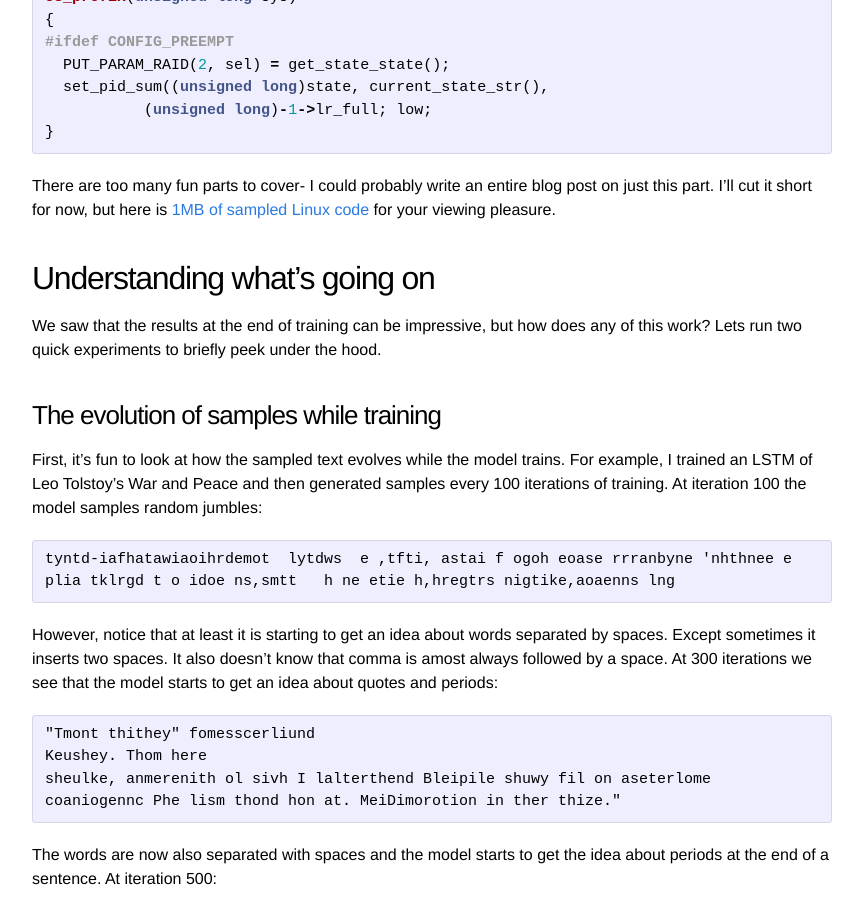
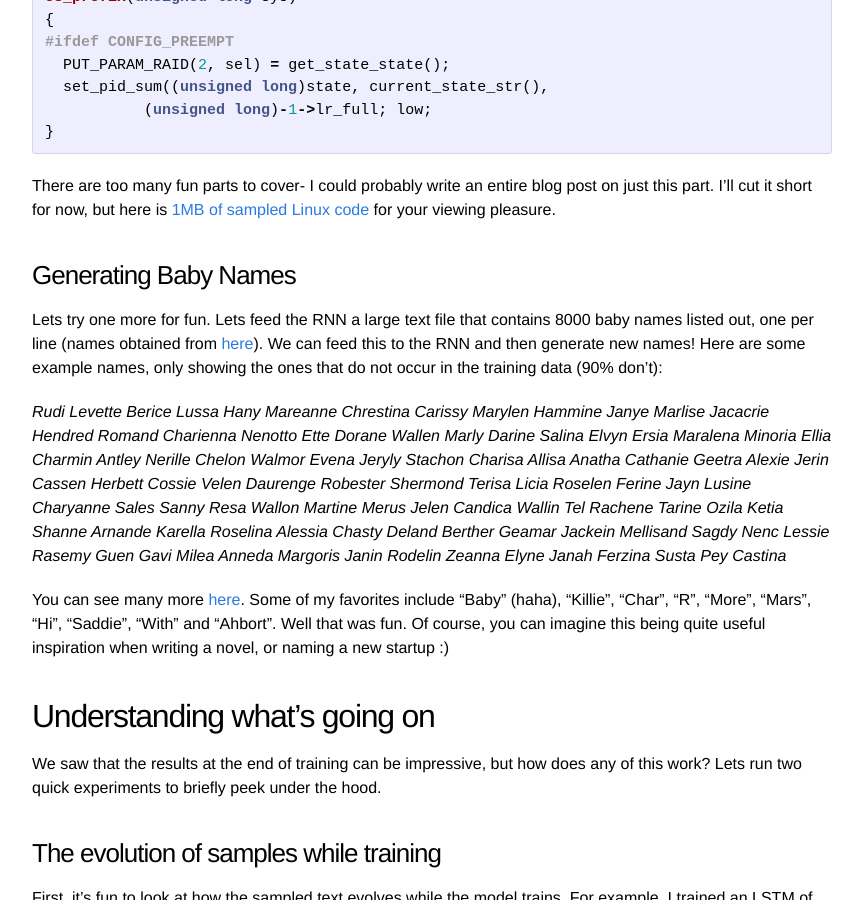
Before and after one commit to karpathy/karpathy.github.io, a Jekyll site: the page built from _posts/2015-05-21-rnn-effectiveness.markdown, in a window 1280 px wide and 900 px high, scrolled down 14783 px. Shown: the whole window, without its empty margins (208-1071 px from the left). Built offline with Jekyll 4.4.1, drawn with Linux system fonts in a browser that asks for light colours; Markdown is read by kramdown in place of the engine named in the settings; formulas are drawn with MathJax 3; comment, search, counter and statistics services are not loaded; some of the changed text lies outside the part shown.

Commit message:
small tweaks and adding a baby names section

```diff
--- a/_posts/2015-05-21-rnn-effectiveness.markdown
+++ b/_posts/2015-05-21-rnn-effectiveness.markdown
@@ -439,6 +439,112 @@ os_prefix(unsigned long sys)
 
 There are too many fun parts to cover- I could probably write an entire blog post on just this part. I'll cut it short for now, but here is [1MB of sampled Linux code](http://cs.stanford.edu/people/karpathy/char-rnn/linux.txt) for your viewing pleasure.
 
+### Generating Baby Names
+
+Lets try one more for fun. Lets feed the RNN a large text file that contains 8000 baby names listed out, one per line (names obtained from [here](http://www.cs.cmu.edu/afs/cs/project/ai-repository/ai/areas/nlp/corpora/names/)). We can feed this to the RNN and then generate new names! Here are some example names, only showing the ones that do not occur in the training data (90% don't):
+
+*Rudi
+Levette
+Berice
+Lussa
+Hany
+Mareanne
+Chrestina
+Carissy
+Marylen
+Hammine
+Janye
+Marlise
+Jacacrie
+Hendred
+Romand
+Charienna
+Nenotto
+Ette
+Dorane
+Wallen
+Marly
+Darine
+Salina
+Elvyn
+Ersia
+Maralena
+Minoria
+Ellia
+Charmin
+Antley
+Nerille
+Chelon
+Walmor
+Evena
+Jeryly
+Stachon
+Charisa
+Allisa
+Anatha
+Cathanie
+Geetra
+Alexie
+Jerin
+Cassen
+Herbett
+Cossie
+Velen
+Daurenge
+Robester
+Shermond
+Terisa
+Licia
+Roselen
+Ferine
+Jayn
+Lusine
+Charyanne
+Sales
+Sanny
+Resa
+Wallon
+Martine
+Merus
+Jelen
+Candica
+Wallin
+Tel
+Rachene
+Tarine
+Ozila
+Ketia
+Shanne
+Arnande
+Karella
+Roselina
+Alessia
+Chasty
+Deland
+Berther
+Geamar
+Jackein
+Mellisand
+Sagdy
+Nenc
+Lessie
+Rasemy
+Guen
+Gavi
+Milea
+Anneda
+Margoris
+Janin
+Rodelin
+Zeanna
+Elyne
+Janah
+Ferzina
+Susta
+Pey
+Castina*
+
+You can see many more [here](http://cs.stanford.edu/people/karpathy/namesGenUnique.txt). Some of my favorites include "Baby" (haha), "Killie", "Char", "R", "More", "Mars", "Hi", "Saddie", "With" and "Ahbort". Well that was fun.﻿ Of course, you can imagine this being quite useful inspiration when writing a novel, or naming a new startup :)
 
 ## Understanding what's going on
 
@@ -528,7 +634,7 @@ Here is another neuron that has very local behavior: it is relatively silent but
 </div>
 </div>
 
-Of course, a lot of these conclusions are slightly hand-wavy as the hidden state of the RNN is a huge, high-dimensional and largely distributed representation.
+Of course, a lot of these conclusions are slightly hand-wavy as the hidden state of the RNN is a huge, high-dimensional and largely distributed representation. These visualizations were produced with custom HTML/CSS/Javascript, you can see a sketch of what's involved [here](http://cs.stanford.edu/people/karpathy/viscode.zip) if you'd like to create something similar.
 
 ## Source Code
 
```
